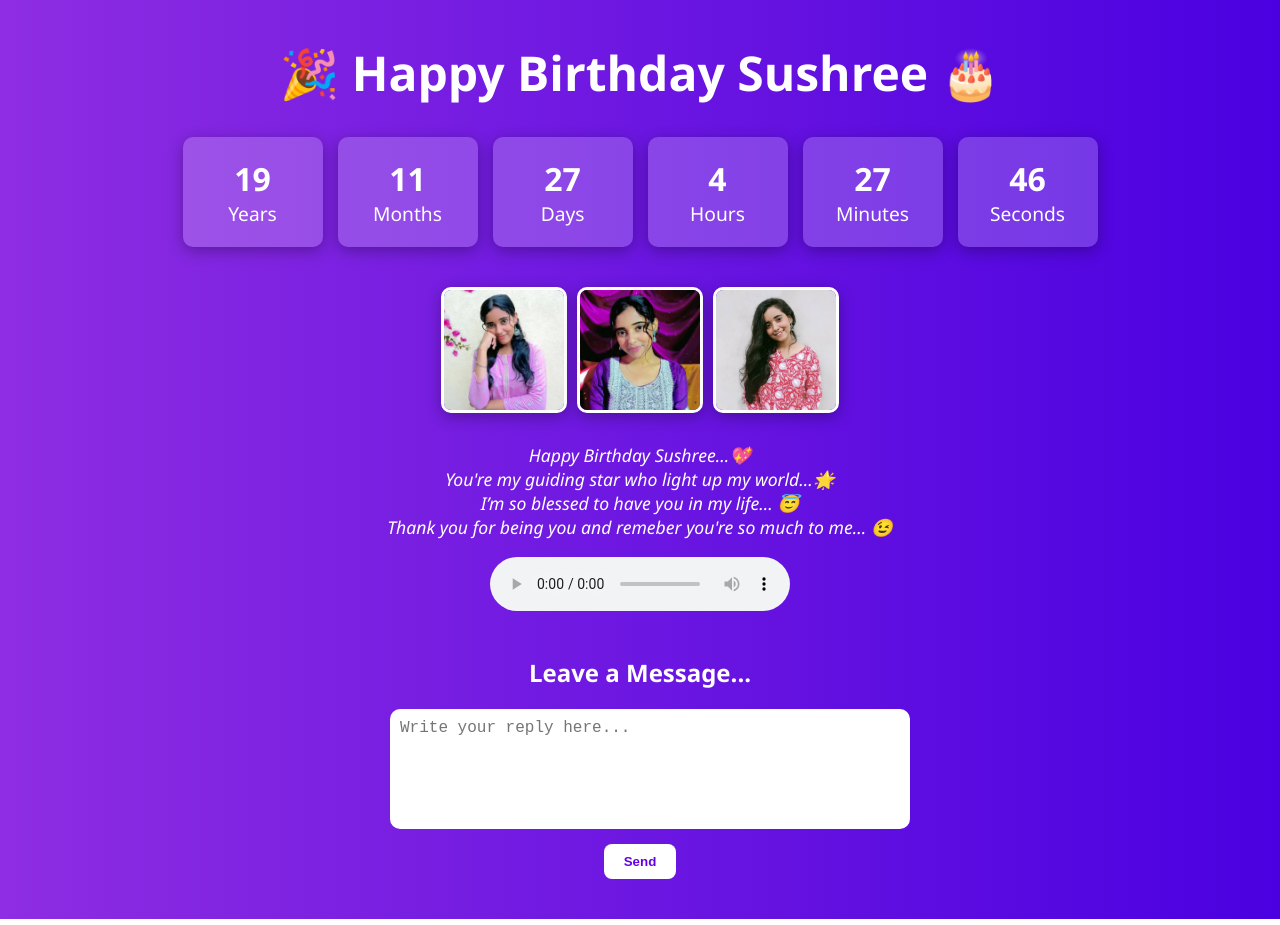
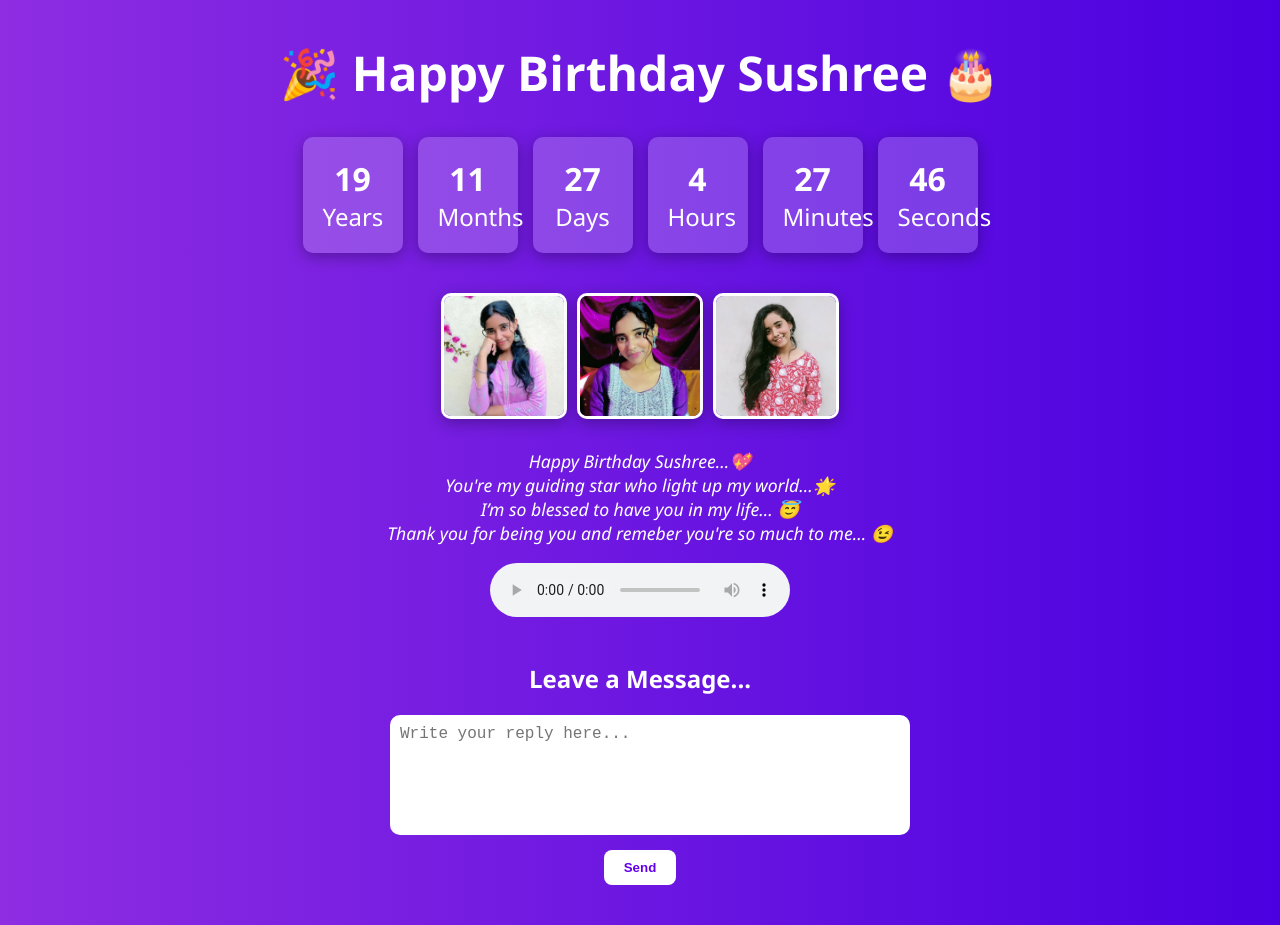
Before and after one commit to technoeagle20/surprise4uh, a plain HTML site: page index.html in a window 1280 px wide. Drawn offline with Linux system fonts and the light colour scheme.

Commit message:
style.css

```diff
--- a/style.css
+++ b/style.css
@@ -26,8 +26,8 @@ h1 {
   padding: 20px;
   border-radius: 10px;
   box-shadow: 0 4px 15px rgba(0, 0, 0, 0.3);
-  width: 100px;
-  font-size: 1.2rem;
+  width: 60px;
+  font-size: 1.5rem;
 }
 
 .box span {
```
